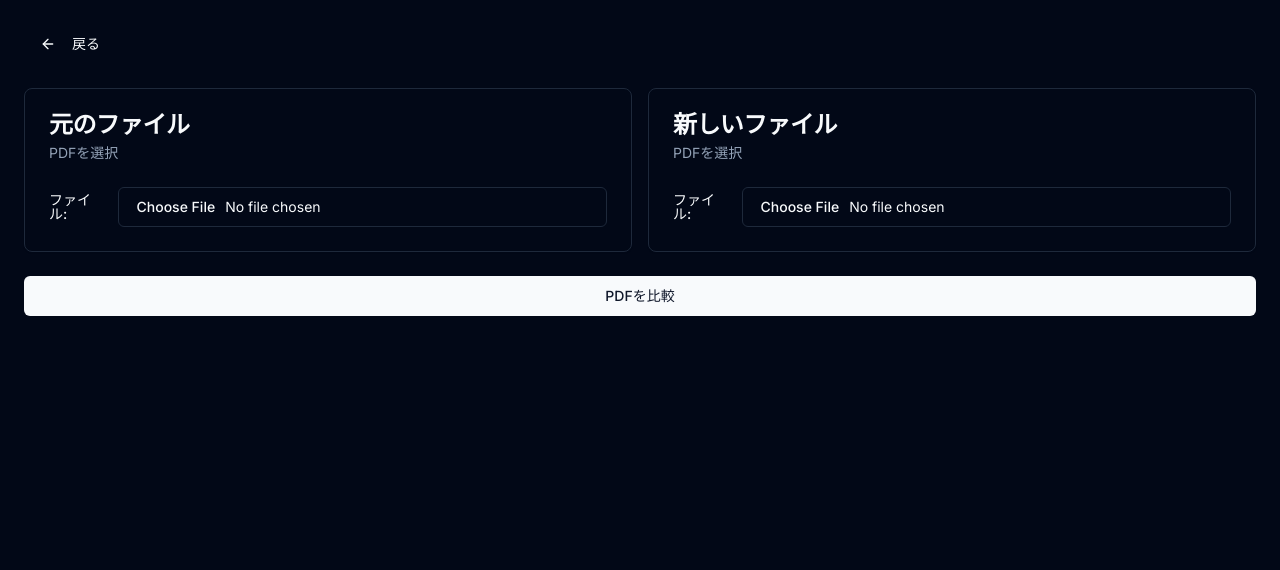
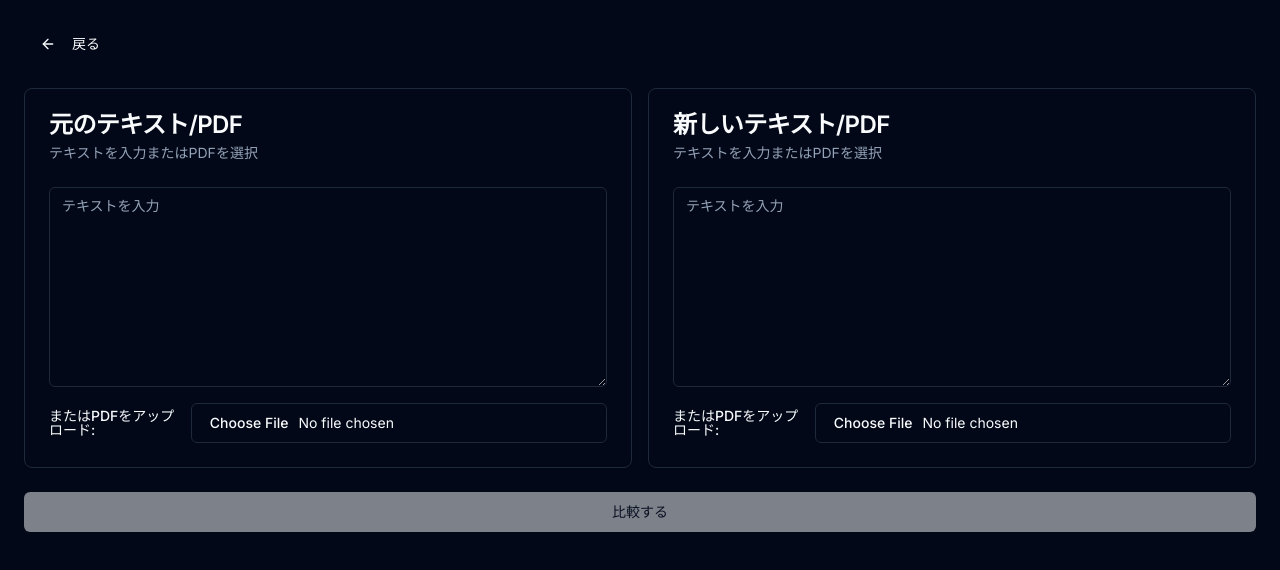
Before and after one commit to djishijima/gemini-genius-lab, a React (Vite) app: page /pdf-compare in a window 1280 px wide. Shown: the top 570 px of the page. Built offline with nearby package versions, Linux system fonts and the light colour scheme.

Commit message:
Implement PDF comparison view
The PDF comparison view will now display results in two columns.  The user will be able to input text via copy-paste or upload PDF files.

```diff
--- a/src/pages/PdfCompare.tsx
+++ b/src/pages/PdfCompare.tsx
@@ -7,7 +7,8 @@ import { Card, CardContent, CardDescription, CardHeader, CardTitle } from "@/com
 import { Input } from "@/components/ui/input";
 import { Label } from "@/components/ui/label";
 import { Progress } from "@/components/ui/progress";
-import { ScrollArea } from "@/components/ui/scroll-area"
+import { ScrollArea } from "@/components/ui/scroll-area";
+import { Textarea } from "@/components/ui/textarea";
 import { ArrowLeft } from "lucide-react";
 import { useNavigate } from "react-router-dom";
 import * as pdfjsLib from 'pdfjs-dist';
@@ -27,6 +28,8 @@ export default function PdfCompare() {
     const navigate = useNavigate();
     const [pdf1, setPdf1] = useState<File | null>(null);
     const [pdf2, setPdf2] = useState<File | null>(null);
+    const [text1, setText1] = useState<string>('');
+    const [text2, setText2] = useState<string>('');
     const [pdf1Text, setPdf1Text] = useState<string>('');
     const [pdf2Text, setPdf2Text] = useState<string>('');
     const [differences, setDifferences] = useState<Difference[]>([]);
@@ -36,12 +39,22 @@ export default function PdfCompare() {
     const fileInput1Ref = useRef<HTMLInputElement>(null);
     const fileInput2Ref = useRef<HTMLInputElement>(null);
 
-    const handlePdf1Change = (event: React.ChangeEvent<HTMLInputElement>) => {
-        setPdf1(event.target.files?.[0] || null);
+    const handlePdf1Change = async (event: React.ChangeEvent<HTMLInputElement>) => {
+        const file = event.target.files?.[0] || null;
+        setPdf1(file);
+        if (file) {
+            const content = await extractFileContent(file);
+            setText1(content);
+        }
     };
 
-    const handlePdf2Change = (event: React.ChangeEvent<HTMLInputElement>) => {
-        setPdf2(event.target.files?.[0] || null);
+    const handlePdf2Change = async (event: React.ChangeEvent<HTMLInputElement>) => {
+        const file = event.target.files?.[0] || null;
+        setPdf2(file);
+        if (file) {
+            const content = await extractFileContent(file);
+            setText2(content);
+        }
     };
 
     const extractFileContent = async (file: File): Promise<string> => {
@@ -72,8 +85,8 @@ export default function PdfCompare() {
     };
 
     const comparePdfs = async () => {
-        if (!pdf1 || !pdf2) {
-            alert('ファイルを両方アップロードしてください。');
+        if ((!text1 && !pdf1) || (!text2 && !pdf2)) {
+            alert('テキストを入力するかPDFをアップロードしてください。');
             return;
         }
 
@@ -81,15 +94,33 @@ export default function PdfCompare() {
         setProgress(0);
 
         try {
-            const [text1, text2] = await Promise.all([extractFileContent(pdf1), extractFileContent(pdf2)]);
-            setPdf1Text(text1);
-            setPdf2Text(text2);
+            const textContent1 = text1 || (pdf1 ? await extractFileContent(pdf1) : '');
+            const textContent2 = text2 || (pdf2 ? await extractFileContent(pdf2) : '');
 
-            const diffResult = diffWords(text1, text2);
+            setPdf1Text(textContent1);
+            setPdf2Text(textContent2);
 
+            const diffResult = diffWords(textContent1, textContent2);
+
+            const differencesWithLines = processDifferences(diffResult, textContent1, textContent2);
+            setDifferences(differencesWithLines);
+
+            const similarityScore = calculateSimilarity(diffResult, textContent1, textContent2);
+            setSimilarityScore(similarityScore);
+
+        } catch (error) {
+            console.error("比較中にエラーが発生しました:", error);
+            alert('比較中にエラーが発生しました。');
+        } finally {
+            setLoading(false);
+            setProgress(0);
+        }
+    };
+
+    const processDifferences = (diffResult: any[], text1: string, text2: string) => {
         let currentLine1 = 1;
         let currentLine2 = 1;
-            const differencesWithLines = diffResult.map(diff => {
+        return diffResult.map(diff => {
             const lines1: number[] = [];
             const lines2: number[] = [];
 
@@ -109,21 +140,14 @@ export default function PdfCompare() {
 
             return { ...diff, lines1, lines2 };
         });
+    };
 
-            setDifferences(differencesWithLines);
-
-            const unchangedLength = diffResult.filter(part => !part.added && !part.removed).reduce((sum, part) => sum + part.value.length, 0);
+    const calculateSimilarity = (diffResult: any[], text1: string, text2: string) => {
+        const unchangedLength = diffResult
+            .filter(part => !part.added && !part.removed)
+            .reduce((sum, part) => sum + part.value.length, 0);
         const totalLength = Math.max(text1.length, text2.length);
-            const score = totalLength === 0 ? 0 : (unchangedLength / totalLength) * 100;
-            setSimilarityScore(parseFloat(score.toFixed(2)));
-
-        } catch (error) {
-            console.error("ファイルの比較中にエラーが発生しました:", error);
-            alert('ファイルの比較中にエラーが発生しました。');
-        } finally {
-            setLoading(false);
-            setProgress(0);
-        }
+        return parseFloat((totalLength === 0 ? 0 : (unchangedLength / totalLength) * 100).toFixed(2));
     };
 
     const jumpToDiff = (index: number) => {
@@ -159,76 +183,138 @@ export default function PdfCompare() {
 
             <div className="grid gap-6">
                 <div className="grid md:grid-cols-2 gap-4">
-                    <div className="upload-section-1">
+                    <div className="input-section-1">
                         <Card>
                             <CardHeader>
-                                <CardTitle>元のファイル</CardTitle>
-                                <CardDescription>PDFを選択</CardDescription>
+                                <CardTitle>元のテキスト/PDF</CardTitle>
+                                <CardDescription>テキストを入力またはPDFを選択</CardDescription>
                             </CardHeader>
-                            <CardContent>
+                            <CardContent className="space-y-4">
+                                <Textarea
+                                    placeholder="テキストを入力"
+                                    value={text1}
+                                    onChange={(e) => setText1(e.target.value)}
+                                    className="min-h-[200px]"
+                                />
                                 <div className="flex items-center space-x-4">
-                                    <Label htmlFor="pdf1">ファイル:</Label>
-                                    <Input type="file" id="pdf1" accept=".pdf,application/pdf" onChange={handlePdf1Change} ref={fileInput1Ref} />
+                                    <Label htmlFor="pdf1">またはPDFをアップロード:</Label>
+                                    <Input
+                                        type="file"
+                                        id="pdf1"
+                                        accept=".pdf,application/pdf"
+                                        onChange={handlePdf1Change}
+                                        ref={fileInput1Ref}
+                                    />
                                 </div>
                             </CardContent>
                         </Card>
                     </div>
 
-                    <div className="upload-section-2">
+                    <div className="input-section-2">
                         <Card>
                             <CardHeader>
-                                <CardTitle>新しいファイル</CardTitle>
-                                <CardDescription>PDFを選択</CardDescription>
+                                <CardTitle>新しいテキスト/PDF</CardTitle>
+                                <CardDescription>テキストを入力またはPDFを選択</CardDescription>
                             </CardHeader>
-                            <CardContent>
+                            <CardContent className="space-y-4">
+                                <Textarea
+                                    placeholder="テキストを入力"
+                                    value={text2}
+                                    onChange={(e) => setText2(e.target.value)}
+                                    className="min-h-[200px]"
+                                />
                                 <div className="flex items-center space-x-4">
-                                    <Label htmlFor="pdf2">ファイル:</Label>
-                                    <Input type="file" id="pdf2" accept=".pdf,application/pdf" onChange={handlePdf2Change} ref={fileInput2Ref} />
+                                    <Label htmlFor="pdf2">またはPDFをアップロード:</Label>
+                                    <Input
+                                        type="file"
+                                        id="pdf2"
+                                        accept=".pdf,application/pdf"
+                                        onChange={handlePdf2Change}
+                                        ref={fileInput2Ref}
+                                    />
                                 </div>
                             </CardContent>
                         </Card>
                     </div>
                 </div>
 
-                <Button className="compare-button" onClick={comparePdfs} disabled={loading}>
-                    {loading ? (<><>比較中...</><Progress value={progress} className="mt-2" /></>) : 'PDFを比較'}
+                <Button
+                    className="compare-button"
+                    onClick={comparePdfs}
+                    disabled={loading || (!text1 && !pdf1) || (!text2 && !pdf2)}
+                >
+                    {loading ? (<><>比較中...</><Progress value={progress} className="mt-2" /></>) : '比較する'}
                 </Button>
 
                 {differences.length > 0 && (
-                    <div className="grid gap-6 comparison-result">
+                    <div className="grid md:grid-cols-2 gap-6">
+                        <div className="left-column space-y-6">
                             <Card>
                                 <CardHeader>
-                                <CardTitle>比較ビュー</CardTitle>
-                                <CardDescription>変更箇所は色分け</CardDescription>
+                                    <CardTitle>オリジナルテキスト</CardTitle>
                                 </CardHeader>
                                 <CardContent>
-                                <div className="grid md:grid-cols-2 gap-4">
-                                    <div className="space-y-2">
-                                        <h3 className="text-lg font-semibold text-gray-700 mb-2">オリジナル</h3>
                                     <ScrollArea className="h-[500px] w-full rounded-md border">
                                         <div className="p-4">
                                             {pdf1Text.split('\n').map((line, index) => {
                                                 const lineNumber = index + 1;
-                                                    const isDiffPresent = differences.some(diff => diff.removed && diff.lines1 && diff.lines1.includes(lineNumber));
-                                                    return (<div key={`original-line-${lineNumber}`} id={`original-line-${lineNumber}`} className={`mb-2 ${isDiffPresent ? 'bg-red-100 p-2 rounded' : ''}`}>{line}</div>);
+                                                const isDiffPresent = differences.some(
+                                                    diff => diff.removed &&
+                                                    diff.lines1 &&
+                                                    diff.lines1.includes(lineNumber)
+                                                );
+                                                return (
+                                                    <div
+                                                        key={`original-line-${lineNumber}`}
+                                                        id={`original-line-${lineNumber}`}
+                                                        className={`mb-2 ${isDiffPresent ? 'bg-red-100 p-2 rounded' : ''}`}
+                                                    >
+                                                        {line}
+                                                    </div>
+                                                );
                                             })}
                                         </div>
                                     </ScrollArea>
+                                </CardContent>
+                            </Card>
+
+                            <Card>
+                                <CardHeader>
+                                    <CardTitle>類似度</CardTitle>
+                                </CardHeader>
+                                <CardContent>
+                                    <p className="text-2xl font-bold">{similarityScore}%</p>
+                                </CardContent>
+                            </Card>
                         </div>
 
-                                    <div className="space-y-2">
-                                        <h3 className="text-lg font-semibold text-gray-700 mb-2">新規</h3>
+                        <div className="right-column space-y-6">
+                            <Card>
+                                <CardHeader>
+                                    <CardTitle>新規テキスト</CardTitle>
+                                </CardHeader>
+                                <CardContent>
                                     <ScrollArea className="h-[500px] w-full rounded-md border">
                                         <div className="p-4">
                                             {pdf2Text.split('\n').map((line, index) => {
                                                 const lineNumber = index + 1;
-                                                    const isDiffPresent = differences.some(diff => diff.added && diff.lines2 && diff.lines2.includes(lineNumber));
-                                                    return (<div key={`new-line-${lineNumber}`} id={`new-line-${lineNumber}`} className={`mb-2 ${isDiffPresent ? 'bg-green-100 p-2 rounded' : ''}`}>{line}</div>);
+                                                const isDiffPresent = differences.some(
+                                                    diff => diff.added &&
+                                                    diff.lines2 &&
+                                                    diff.lines2.includes(lineNumber)
+                                                );
+                                                return (
+                                                    <div
+                                                        key={`new-line-${lineNumber}`}
+                                                        id={`new-line-${lineNumber}`}
+                                                        className={`mb-2 ${isDiffPresent ? 'bg-green-100 p-2 rounded' : ''}`}
+                                                    >
+                                                        {line}
+                                                    </div>
+                                                );
                                             })}
                                         </div>
                                     </ScrollArea>
-                                    </div>
-                                </div>
                                 </CardContent>
                             </Card>
 
@@ -246,7 +332,11 @@ export default function PdfCompare() {
                                                 <div
                                                     key={`diff-${index}`}
                                                     onClick={() => jumpToDiff(index)}
-                                                className={`p-3 rounded-lg cursor-pointer transition-colors ${diff.added ? 'bg-green-50 hover:bg-green-100' : diff.removed ? 'bg-red-50 hover:bg-red-100' : 'bg-gray-50 hover:bg-gray-100'}`}
+                                                    className={`p-3 rounded-lg cursor-pointer transition-colors ${
+                                                        diff.added ? 'bg-green-50 hover:bg-green-100' :
+                                                        diff.removed ? 'bg-red-50 hover:bg-red-100' :
+                                                        'bg-gray-50 hover:bg-gray-100'
+                                                    }`}
                                                 >
                                                     <div className="flex items-start gap-2">
                                                         {diff.added && <span className="text-green-600 font-semibold">追加:</span>}
@@ -265,16 +355,7 @@ export default function PdfCompare() {
                                     </div>
                                 </CardContent>
                             </Card>
-
-                        <Card>
-                            <CardHeader>
-                                <CardTitle>類似度</CardTitle>
-                                <CardDescription>類似性の割合</CardDescription>
-                            </CardHeader>
-                            <CardContent>
-                                <p className="text-2xl font-bold">{similarityScore}%</p>
-                            </CardContent>
-                        </Card>
+                        </div>
                     </div>
                 )}
             </div>
```
Lines whose indentation alone changed are shown as unchanged.
